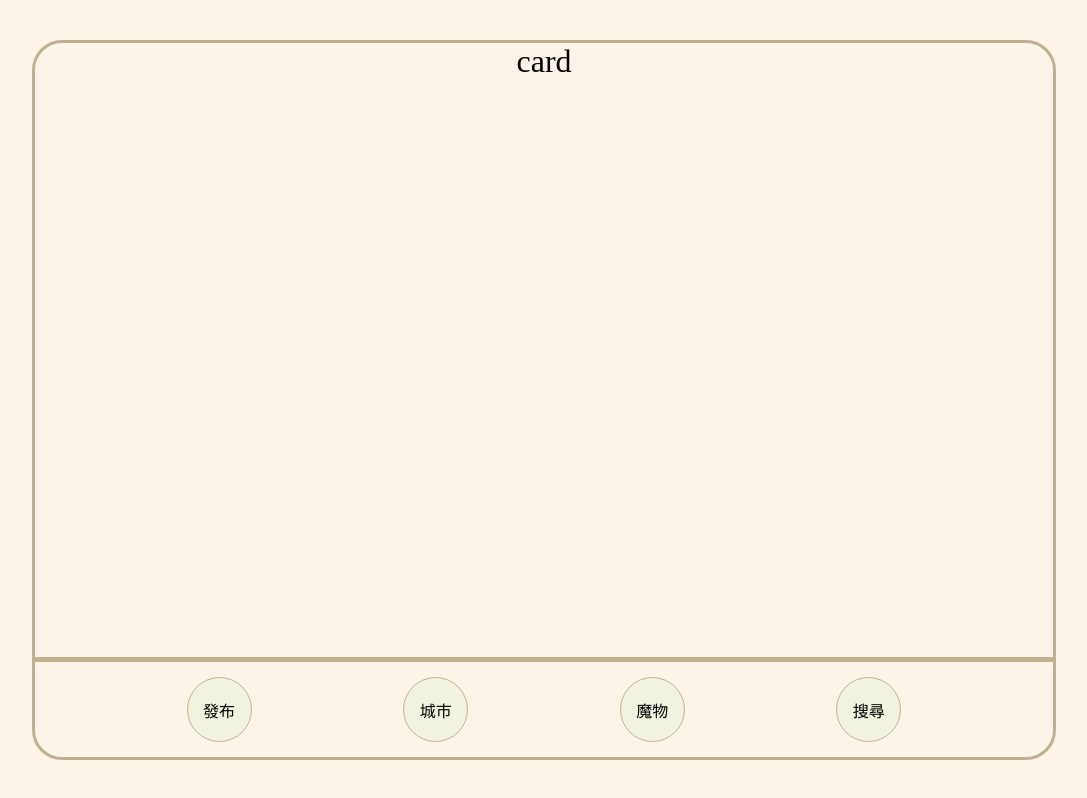
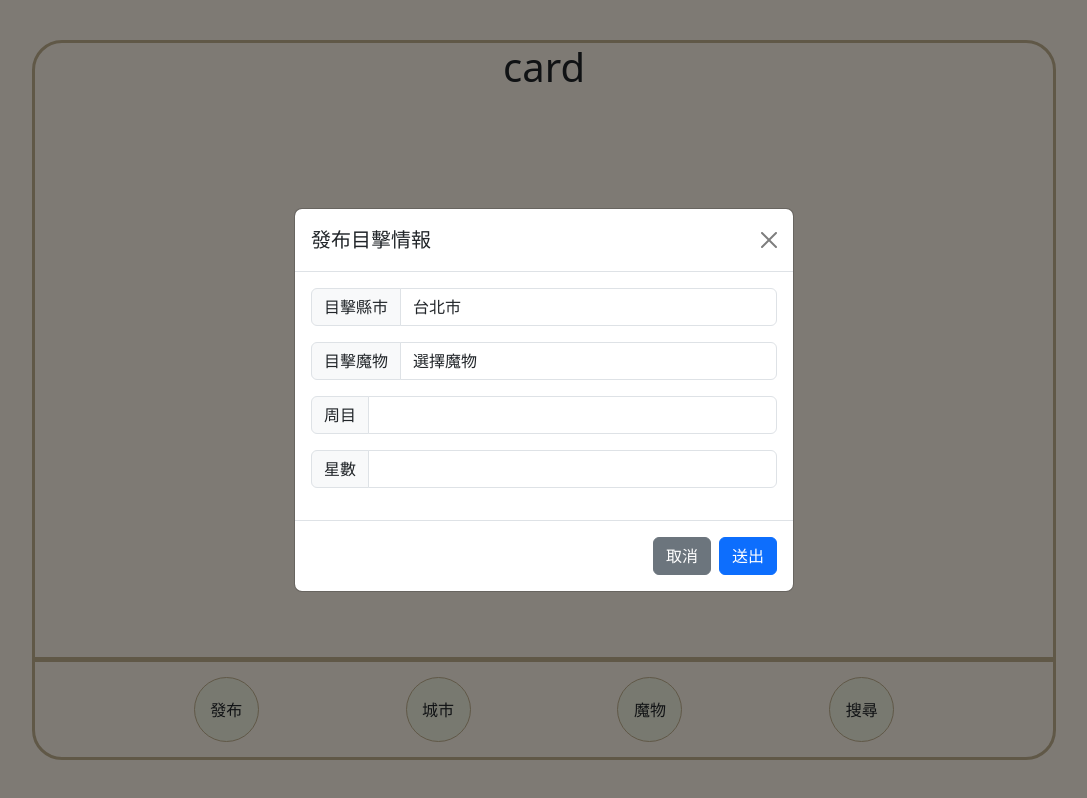
Before and after one commit to MioRain/MNH_Monster_Notice_Board, a Vue app: page / in a window 1280 px wide. Both pictures are taken after a click on the button "發布". Shown: the whole page, without its empty margins (96-1183 px from the left). Built offline with nearby package versions, Linux system fonts and the light colour scheme.

Commit message:
feat: add announce form

```diff
--- a/index.html
+++ b/index.html
@@ -1,12 +1,19 @@
 <!DOCTYPE html>
 <html lang="en">
+
 <head>
   <meta charset="UTF-8">
   <meta name="viewport" content="width=device-width, initial-scale=1.0">
   <title>魔物鬧雷達</title>
+
+  <link rel="stylesheet" href="https://cdn.jsdelivr.net/npm/bootstrap@5.3.2/dist/css/bootstrap.min.css">
 </head>
+
 <body>
   <div id="app"></div>
+
+  <script src="https://cdn.jsdelivr.net/npm/bootstrap@5.3.2/dist/js/bootstrap.bundle.min.js"></script>
   <script type="module" src="/src/main.js"></script>
 </body>
+
 </html>
--- a/package.json
+++ b/package.json
@@ -8,6 +8,7 @@
     "preview": "vite preview"
   },
   "dependencies": {
+    "axios": "^1.5.1",
     "pinia": "^2.1.6",
     "vue": "^3.3.4"
   },
--- a/src/components/FeatureButton.vue
+++ b/src/components/FeatureButton.vue
@@ -1,4 +1,5 @@
 <script setup>
+import { reactive } from "vue";
 import { storeToRefs } from "pinia";
 import { useUserDataStore } from "@/stores/userData";
 
@@ -10,10 +11,136 @@ const { currentLatitude, currentLongitude } = storeToRefs(userDataStore);
 
 <template>
   <div class="container">
-    <button class="announce">發布</button>
+    <button
+      type="button"
+      data-bs-toggle="modal"
+      data-bs-target="#exampleModal"
+      class="announce"
+    >
+      發布
+    </button>
     <button class="city">城市</button>
     <button class="monster">魔物</button>
     <button class="search" @click="getCurrentPosition">搜尋</button>
+  </div>
+
+  <div
+    class="modal fade"
+    id="exampleModal"
+    tabindex="-1"
+    aria-labelledby="exampleModalLabel"
+    aria-hidden="true"
+  >
+    <div class="modal-dialog modal-dialog modal-dialog-centered">
+      <div class="modal-content">
+        <div class="modal-header">
+          <h1 class="modal-title fs-5" id="exampleModalLabel">發布目擊情報</h1>
+          <button
+            type="button"
+            class="btn-close"
+            data-bs-dismiss="modal"
+            aria-label="Close"
+          ></button>
+        </div>
+        <div class="modal-body">
+          <div class="input-group mb-3">
+            <span class="input-group-text" id="inputGroup-sizing-default">目擊縣市</span>
+            <select
+              class="form-control"
+              id="city"
+              name="city"
+            >
+              <option disabled value="">選擇縣市</option>
+              <option>台北市</option>
+              <option>新北市</option>
+              <option>桃園市</option>
+              <option>宜蘭縣</option>
+              <option>基隆市</option>
+              <option>新竹市</option>
+              <option>新竹縣</option>
+              <option>台中市</option>
+              <option>苗栗縣</option>
+              <option>彰化縣</option>
+              <option>南投縣</option>
+              <option>雲林縣</option>
+              <option>嘉義市</option>
+              <option>嘉義縣</option>
+              <option>台南市</option>
+              <option>高雄市</option>
+              <option>屏東縣</option>
+              <option>花蓮縣</option>
+              <option>台東縣</option>
+              <option>金門縣</option>
+              <option>連江縣</option>
+              <option>澎湖縣</option>
+              <option>其他</option>
+            </select>
+          </div>
+
+          <div class="input-group mb-3">
+            <span class="input-group-text" id="inputGroup-sizing-default">目擊魔物</span>
+            <select
+              class="form-control"
+              id="monster"
+              name="monster"
+            >
+              <option value="">選擇魔物</option>
+              <option>大凶豺龍</option>
+              <option>搔鳥</option>
+              <option>毒妖鳥</option>
+              <option>土砂龍</option>
+              <option>大凶顎龍</option>
+              <option>飛雷龍</option>
+              <option>浮空龍</option>
+              <option>泥魚龍</option>
+              <option>蠻顎龍</option>
+              <option>風漂龍</option>
+              <option>角龍</option>
+              <option>黑角龍</option>
+              <option>火龍</option>
+              <option>蒼火龍</option>
+              <option>雌火龍</option>
+              <option>櫻火龍</option>
+            </select>
+          </div>
+
+          <div class="input-group mb-3">
+            <span class="input-group-text" id="inputGroup-sizing-default">周目</span>
+            <input
+              type="number"
+              class="form-control"
+              aria-label="round"
+              id="round"
+              name="round"
+              min="1"
+              max="999"
+              inputmode="numeric"
+            />
+          </div>
+
+          <div class="input-group mb-3">
+            <span class="input-group-text" id="inputGroup-sizing-default">星數</span>
+            <input
+              type="number"
+              class="form-control"
+              aria-label="rare"
+              id="rare"
+              name="rare"
+              min="1"
+              max="10"
+              inputmode="numeric"
+            />
+          </div>
+        </div>
+
+        <div class="modal-footer">
+          <button type="button" class="btn btn-secondary" data-bs-dismiss="modal">
+            取消
+          </button>
+          <button type="button" class="btn btn-primary announce-submit">送出</button>
+        </div>
+      </div>
+    </div>
   </div>
 </template>
 
```
Also changed, not shown: 1 other file (tests, documents, lock files or other folders). Lines whose indentation alone changed are shown as unchanged.
